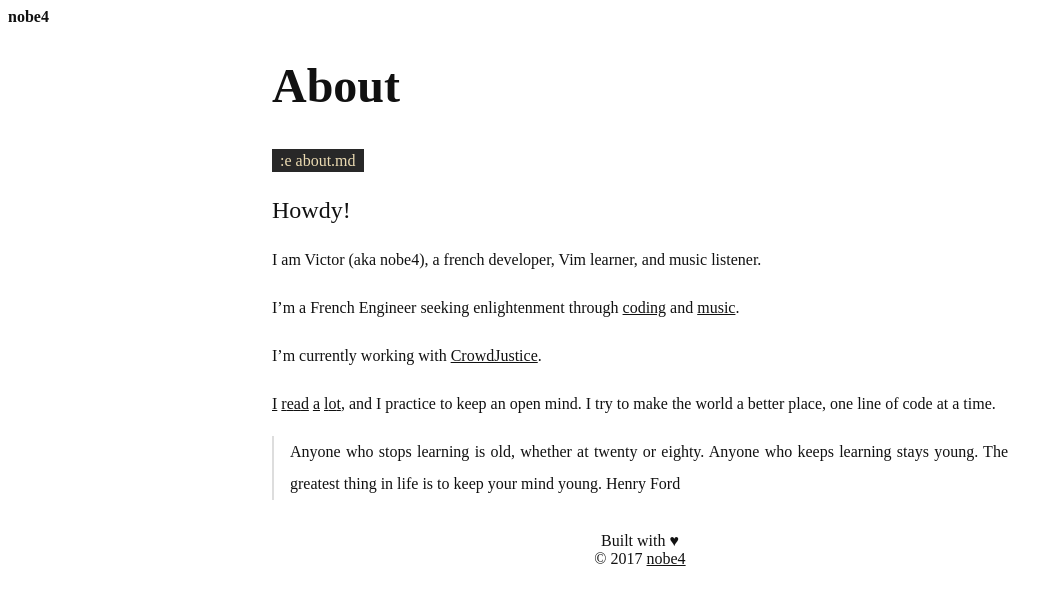
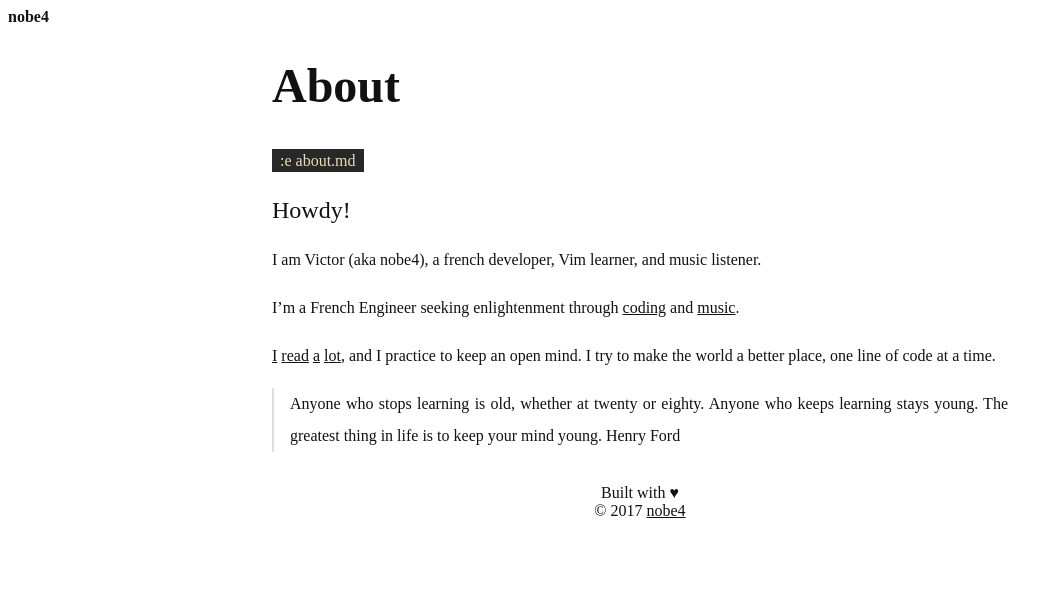
Before and after one commit to nobe4/nobe4.github.io, a Jekyll site: the page built from _pages/about.md, in a window 1280 px wide. Shown: the top 605 px of the page, without its empty margins (0-1063 px from the left). Built offline with Jekyll 4.4.1, drawn with Linux system fonts in a browser that asks for light colours; some web fonts are replaced.

Commit message:
Update the about me page

```diff
--- a/_pages/about.md
+++ b/_pages/about.md
@@ -14,8 +14,6 @@ I am Victor (aka nobe4), a french developer, Vim learner, and music listener.
 
 I'm a French Engineer seeking enlightenment through [coding](https://github.com/nobe4/) and [music](https://soundcloud.com/nobe4).
 
-I'm currently working with [CrowdJustice](https://www.crowdjustice.org/).
-
 [I](http://www.goodreads.com/book/show/112247.The_Art_of_Computer_Programming_Volume_1)
 [r](https://pragprog.com/book/dnvim/practical-vim)[e](http://www.goodreads.com/book/show/28257707-the-subtle-art-of-not-giving-a-f-ck)[a](http://www.goodreads.com/book/show/2761.The_Denial_of_Death)[d](https://www.goodreads.com/book/show/4981.Slaughterhouse_Five)
 [a](http://www.gallimard.fr/Catalogue/GALLIMARD/Folio/Folio/Le-seigneur-des-porcheries)
```
